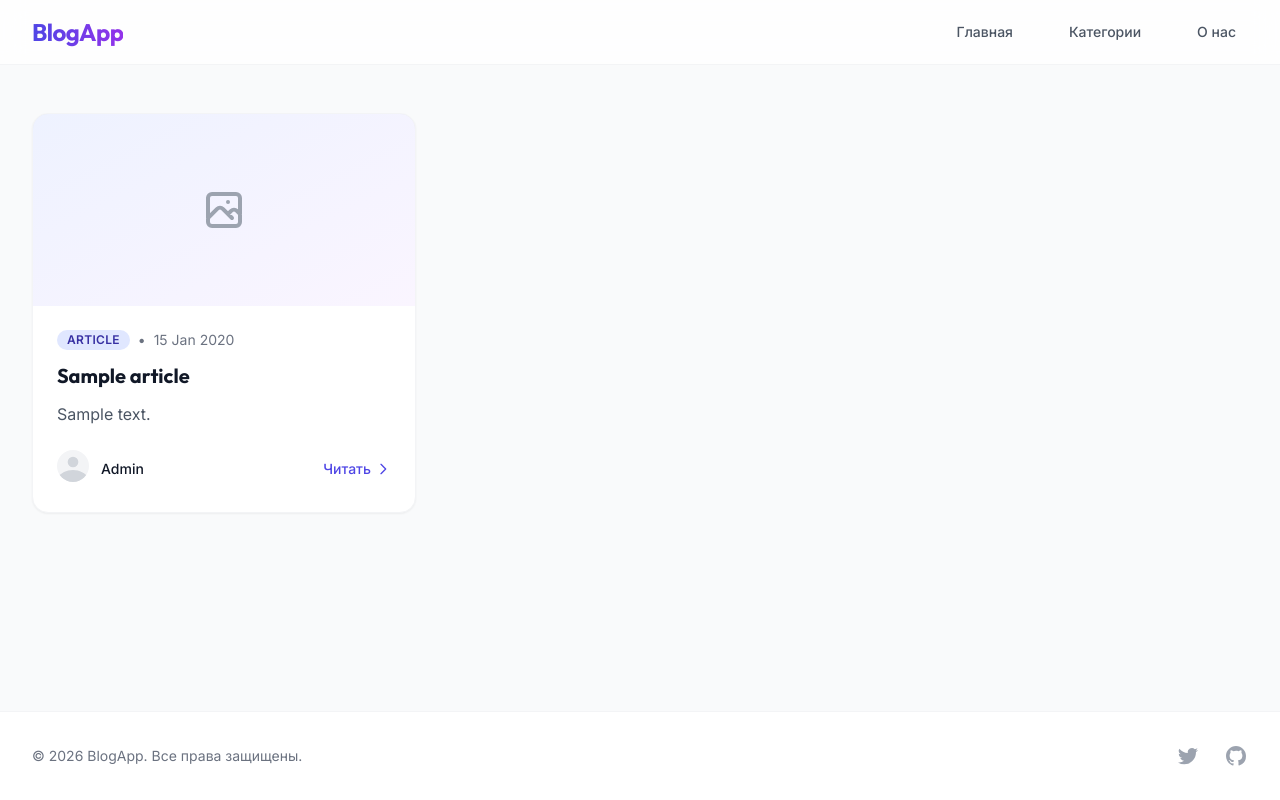
After one commit to dec3mbre/django-simple-blog, a Django app: template src/templates/blog/article_list.html in a window 1280 px wide. The commit adds this page. Run offline with Django 5.2, Linux system fonts and the light colour scheme; the template is opened without the code that fills it: most values are stand-ins (such as "Sample title", 1, 10 or a date in 2020); some libraries are stand-ins or nearby versions.

Commit message:
feat: реализована функция просмотра списка статей и деталей статей с соответствующими шаблонами и улучшениями базового макета.

```diff
--- a/src/config/urls.py
+++ b/src/config/urls.py
@@ -1,6 +1,9 @@
 from django.contrib import admin
-from django.urls import path
+from django.urls import path, include
 
 urlpatterns = [
     path("admin/", admin.site.urls),
+
+    # Публичный блог — на главной странице
+    path("", include("apps.blog.urls")),
 ]
--- a/src/templates/base.html
+++ b/src/templates/base.html
@@ -1,24 +1,104 @@
 <!DOCTYPE html>
 {% load static %}
-<html lang="en">
+<html lang="ru">
 <head>
     <meta charset="UTF-8">
     <meta name="viewport" content="width=device-width, initial-scale=1.0">
-    <title>{% block title %}Django App{% endblock %}</title>
-    <link rel="stylesheet" href="{% static 'css/style.css' %}">
+    <title>{% block title %}Мой Блог{% endblock %}</title>
+
+    <!-- Google Fonts -->
+    <link rel="preconnect" href="https://fonts.googleapis.com">
+    <link rel="preconnect" href="https://fonts.gstatic.com" crossorigin>
+    <link href="https://fonts.googleapis.com/css2?family=Inter:wght@300;400;500;600;700&family=Outfit:wght@500;700&display=swap" rel="stylesheet">
+
+    <!-- Tailwind CSS -->
+    <script src="https://cdn.tailwindcss.com"></script>
+    <script>
+        tailwind.config = {
+            theme: {
+                extend: {
+                    fontFamily: {
+                        sans: ['Inter', 'sans-serif'],
+                        heading: ['Outfit', 'sans-serif'],
+                    },
+                    colors: {
+                        primary: '#4F46E5', // Indigo 600
+                        secondary: '#10B981', // Emerald 500
+                        dark: '#111827', // Gray 900
+                        light: '#F3F4F6', // Gray 100
+                    }
+                }
+            }
+        }
+    </script>
+
+    <style>
+        body {
+            font-family: 'Inter', sans-serif;
+        }
+        h1, h2, h3, h4, h5, h6 {
+            font-family: 'Outfit', sans-serif;
+        }
+    </style>
+
     {% block extra_css %}{% endblock %}
 </head>
-<body>
-    <header>
-        {% block header %}{% endblock %}
+<body class="bg-gray-50 text-gray-800 antialiased flex flex-col min-h-screen">
+
+    <!-- Navbar -->
+    <header class="bg-white/80 backdrop-blur-md sticky top-0 z-50 border-b border-gray-100">
+        <div class="container mx-auto px-4 sm:px-6 lg:px-8">
+            <div class="flex justify-between items-center h-16">
+                <!-- Logo -->
+                <div class="flex-shrink-0 flex items-center">
+                    <a href="{% url 'blog:article_list' %}" class="text-2xl font-bold bg-clip-text text-transparent bg-gradient-to-r from-indigo-600 to-purple-600 font-heading tracking-tight">
+                        BlogApp
+                    </a>
+                </div>
+
+                <!-- Navigation -->
+                <nav class="hidden md:flex space-x-8">
+                    <a href="{% url 'blog:article_list' %}" class="text-gray-600 hover:text-indigo-600 px-3 py-2 rounded-md text-sm font-medium transition-colors">Главная</a>
+                    <a href="#" class="text-gray-600 hover:text-indigo-600 px-3 py-2 rounded-md text-sm font-medium transition-colors">Категории</a>
+                    <a href="#" class="text-gray-600 hover:text-indigo-600 px-3 py-2 rounded-md text-sm font-medium transition-colors">О нас</a>
+                </nav>
+
+                <!-- Mobile Menu Button -->
+                <div class="md:hidden flex items-center">
+                     <button type="button" class="text-gray-500 hover:text-gray-600 focus:outline-none focus:text-gray-600">
+                        <svg class="h-6 w-6" stroke="currentColor" fill="none" viewBox="0 0 24 24">
+                            <path stroke-linecap="round" stroke-linejoin="round" stroke-width="2" d="M4 6h16M4 12h16M4 18h16" />
+                        </svg>
+                    </button>
+                </div>
+            </div>
+        </div>
     </header>
 
-    <main>
+    <!-- Main Content -->
+    <main class="flex-grow container mx-auto px-4 sm:px-6 lg:px-8 py-8 md:py-12">
         {% block content %}{% endblock %}
     </main>
 
-    <footer>
-        {% block footer %}{% endblock %}
+    <!-- Footer -->
+    <footer class="bg-white border-t border-gray-100 mt-auto">
+        <div class="container mx-auto px-4 sm:px-6 lg:px-8 py-8">
+            <div class="flex flex-col md:flex-row justify-between items-center">
+                <div class="mb-4 md:mb-0">
+                    <p class="text-gray-500 text-sm">&copy; {% now "Y" %} BlogApp. Все права защищены.</p>
+                </div>
+                <div class="flex space-x-6">
+                    <a href="#" class="text-gray-400 hover:text-indigo-500 transition-colors">
+                        <span class="sr-only">Twitter</span>
+                        <svg class="h-6 w-6" fill="currentColor" viewBox="0 0 24 24"><path d="M8.29 20.251c7.547 0 11.675-6.253 11.675-11.675 0-.178 0-.355-.012-.53A8.348 8.348 0 0022 5.92a8.19 8.19 0 01-2.357.646 4.118 4.118 0 001.804-2.27 8.224 8.224 0 01-2.605.996 4.107 4.107 0 00-6.993 3.743 11.65 11.65 0 01-8.457-4.287 4.106 4.106 0 001.27 5.477A4.072 4.072 0 012.8 9.713v.052a4.105 4.105 0 003.292 4.022 4.095 4.095 0 01-1.853.07 4.108 4.108 0 003.834 2.85A8.233 8.233 0 012 18.407a11.616 11.616 0 006.29 1.84" /></svg>
+                    </a>
+                    <a href="#" class="text-gray-400 hover:text-indigo-500 transition-colors">
+                        <span class="sr-only">GitHub</span>
+                        <svg class="h-6 w-6" fill="currentColor" viewBox="0 0 24 24"><path fill-rule="evenodd" d="M12 2C6.477 2 2 6.484 2 12.017c0 4.425 2.865 8.18 6.839 9.504.5.092.682-.217.682-.483 0-.237-.008-.868-.013-1.703-2.782.605-3.369-1.343-3.369-1.343-.454-1.158-1.11-1.466-1.11-1.466-.908-.62.069-.608.069-.608 1.003.07 1.531 1.032 1.531 1.032.892 1.53 2.341 1.088 2.91.832.092-.647.35-1.088.636-1.338-2.22-.253-4.555-1.113-4.555-4.951 0-1.093.39-1.981 1.029-2.68-.103-.253-.446-1.272.098-2.65 0 0 .84-.27 2.75 1.026A9.564 9.564 0 0112 6.844c.85.004 1.705.115 2.504.337 1.909-1.296 2.747-1.027 2.747-1.027.546 1.379.202 2.398.1 2.651.64.699 1.028 1.587 1.028 2.68 0 3.848-2.339 4.695-4.566 4.943.359.309.678.92.678 1.855 0 1.338-.012 2.419-.012 2.747 0 .268.18.58.688.482A10.019 10.019 0 0022 12.017C22 6.484 17.522 2 12 2z" clip-rule="evenodd" /></svg>
+                    </a>
+                </div>
+            </div>
+        </div>
     </footer>
 
     {% block extra_js %}{% endblock %}
--- /dev/null
+++ b/src/templates/blog/article_list.html
@@ -0,0 +1,76 @@
+{% extends "base.html" %}
+
+{% block title %}Блог - Главная{% endblock %}
+
+{% block header %}
+    <!-- Hero Section -->
+    <div class="bg-white border-b border-gray-100">
+        <div class="container mx-auto px-4 sm:px-6 lg:px-8 py-16 md:py-24 text-center">
+            <h1 class="text-4xl md:text-5xl font-extrabold text-gray-900 tracking-tight font-heading mb-4">
+                Добро пожаловать в <span class="text-transparent bg-clip-text bg-gradient-to-r from-indigo-600 to-purple-600">BlogApp</span>
+            </h1>
+            <p class="max-w-2xl mx-auto text-xl text-gray-500">
+                Делимся идеями, историями и знаниями. Читайте последние статьи ниже.
+            </p>
+        </div>
+    </div>
+{% endblock %}
+
+{% block content %}
+    <div class="grid gap-8 md:grid-cols-2 lg:grid-cols-3">
+        {% for article in articles %}
+            <article class="flex flex-col bg-white rounded-2xl shadow-sm hover:shadow-xl transition-shadow duration-300 overflow-hidden border border-gray-100 group">
+                <!-- Cover Image Placeholder (Optional) -->
+                <div class="h-48 bg-gray-200 w-full object-cover group-hover:scale-105 transition-transform duration-500 bg-gradient-to-br from-indigo-50 to-purple-50 flex items-center justify-center text-gray-400">
+                    <svg class="w-12 h-12" fill="none" stroke="currentColor" viewBox="0 0 24 24"><path stroke-linecap="round" stroke-linejoin="round" stroke-width="2" d="M4 16l4.586-4.586a2 2 0 012.828 0L16 16m-2-2l1.586-1.586a2 2 0 012.828 0L20 14m-6-6h.01M6 20h12a2 2 0 002-2V6a2 2 0 00-2-2H6a2 2 0 00-2 2v12a2 2 0 002 2z"></path></svg>
+                </div>
+
+                <div class="flex-1 p-6 flex flex-col justify-between">
+                    <div>
+                        <div class="flex items-center space-x-2 text-sm text-gray-500 mb-3">
+                            <span class="bg-indigo-100 text-indigo-800 px-2.5 py-0.5 rounded-full text-xs font-semibold uppercase tracking-wide">Article</span>
+                            <span>&bull;</span>
+                            <time datetime="{{ article.created|date:'Y-m-d' }}">{{ article.created|date:"d M Y" }}</time>
+                        </div>
+                        <a href="{% url 'blog:article_detail' article.slug %}" class="block mt-2">
+                            <h2 class="text-xl font-bold text-gray-900 group-hover:text-indigo-600 transition-colors font-heading mb-3 line-clamp-2">
+                                {{ article.title }}
+                            </h2>
+                            <p class="text-gray-600 line-clamp-3">
+                                {{ article.content|truncatewords:20 }}
+                            </p>
+                        </a>
+                    </div>
+
+                    <div class="mt-6 flex items-center">
+                        <div class="flex-shrink-0">
+                            <!-- Author Avatar Placeholder -->
+                            <span class="inline-block h-8 w-8 rounded-full overflow-hidden bg-gray-100">
+                                <svg class="h-full w-full text-gray-300" fill="currentColor" viewBox="0 0 24 24"><path d="M24 20.993V24H0v-2.996A14.977 14.977 0 0112.004 15c4.904 0 9.26 2.354 11.996 5.993zM16.002 8.999a4 4 0 11-8 0 4 4 0 018 0z" /></svg>
+                            </span>
+                        </div>
+                        <div class="ml-3">
+                            <p class="text-sm font-medium text-gray-900">
+                                Admin
+                            </p>
+                        </div>
+                        <div class="ml-auto">
+                            <a href="{% url 'blog:article_detail' article.slug %}" class="text-indigo-600 hover:text-indigo-800 font-medium text-sm flex items-center group-hover:translate-x-1 transition-transform">
+                                Читать
+                                <svg class="w-4 h-4 ml-1" fill="none" stroke="currentColor" viewBox="0 0 24 24"><path stroke-linecap="round" stroke-linejoin="round" stroke-width="2" d="M9 5l7 7-7 7"></path></svg>
+                            </a>
+                        </div>
+                    </div>
+                </div>
+            </article>
+        {% empty %}
+            <div class="col-span-full py-12 text-center">
+                <div class="bg-indigo-50 rounded-2xl p-8 inline-block mx-auto mb-4">
+                     <svg class="w-16 h-16 text-indigo-400" fill="none" stroke="currentColor" viewBox="0 0 24 24"><path stroke-linecap="round" stroke-linejoin="round" stroke-width="2" d="M19 20H5a2 2 0 01-2-2V6a2 2 0 012-2h10a2 2 0 012 2v1m2 13a2 2 0 01-2-2V7m2 13a2 2 0 002-2V9a2 2 0 00-2-2h-2m-4-3H9M7 16h6M7 8h6v4H7V8z"></path></svg>
+                </div>
+                <h3 class="text-xl font-medium text-gray-900 font-heading">Пока нет статей</h3>
+                <p class="mt-2 text-gray-500">Загляните позже, мы готовим что-то интересное!</p>
+            </div>
+        {% endfor %}
+    </div>
+{% endblock %}
```
Also changed, not shown: src/apps/blog/urls.py (added, +9 -0 lines), src/apps/blog/views.py (+17 -2 lines), src/templates/blog/article_detail.html (added, +47 -0 lines).
